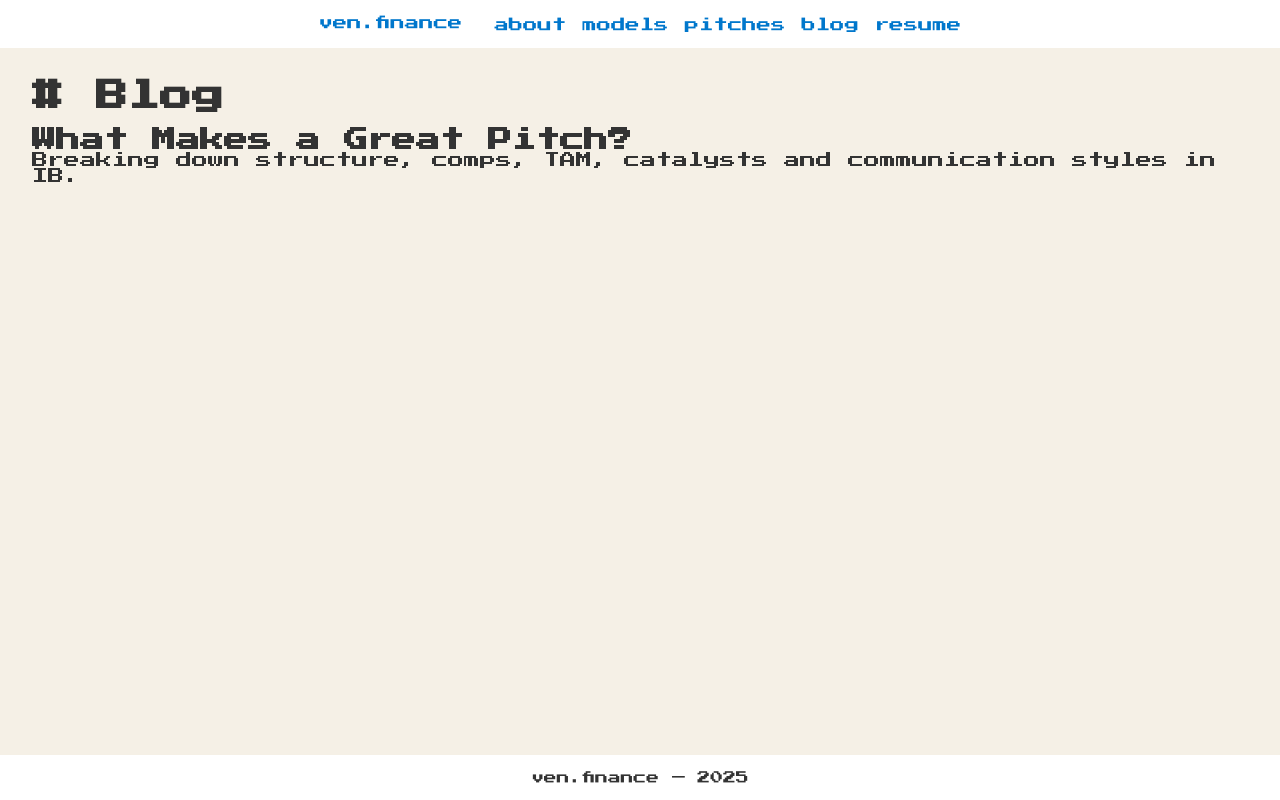
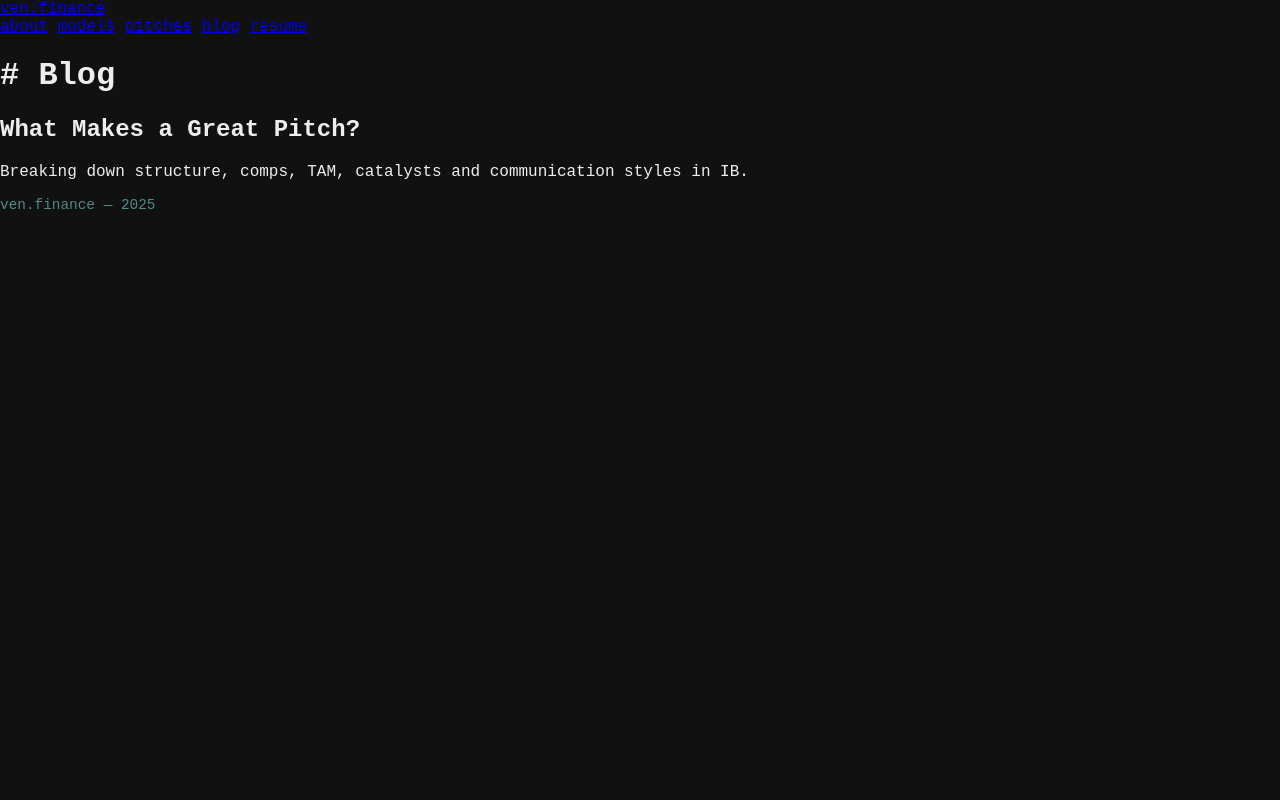
Before and after one commit to zerocouponhero/ven-portfolio, a plain HTML site: page blog.html in a window 1280 px wide. Drawn offline with Linux system fonts and the light colour scheme.

Commit message:
Update style.css

```diff
--- a/assets/css/style.css
+++ b/assets/css/style.css
@@ -1,85 +1,71 @@
-@import url('https://fonts.googleapis.com/css2?family=Press+Start+2P&display=swap');
-
-:root {
-  --bg: #F5F0E6;
-  --panel: #FFFFFF;
-  --text: #333333;
-  --accent: #0077CC;
-  --button-bg: #0077CC;
-  --button-hover: #005FA3;
+/* Retro pixel vibe */
+body {
+  margin: 0;
+  background: #111;
+  color: #eee;
+  font-family: 'Courier New', Courier, monospace;
 }
 
-* {
-  box-sizing: border-box;
-  margin: 0;
-  padding: 0;
+.nav {
+  display: flex;
+  align-items: center;
+  padding: 1rem;
 }
 
-body {
-  background: var(--bg);
-  font-family: 'Press Start 2P', monospace;
-  color: var(--text);
-  min-height: 100vh;
-  display: flex;
-  flex-direction: column;
+.nav a {
+  margin-right: 1.5rem;
+  color: #69f;
+  text-decoration: none;
 }
 
-nav {
-  background: var(--panel);
-  padding: 1rem;
-  display: flex;
-  gap: 2rem;
-  justify-content: center;
+.nav .resume {
+  margin-left: auto;
+  background: #228;
+  padding: 0.3rem 0.6rem;
+  border-radius: 4px;
 }
 
-nav a {
-  color: var(--accent);
-  text-decoration: none;
-  font-size: .9rem;
-  transition: color .2s;
+.nav .resume:hover {
+  background: #44b;
 }
 
-nav a:hover {
-  color: var(--button-bg);
+.centered {
+  max-width: 600px;
+  margin: 8rem auto 0;
+  text-align: left;
 }
 
-main {
-  flex: 1;
-  padding: 2rem;
+.centered h1 {
+  color: #fff;
+  font-size: 2rem;
 }
 
-h1 {
-  font-size: 2rem;
-  margin-bottom: 1rem;
+.centered p {
+  margin-top: 1rem;
+  line-height: 1.4;
 }
 
-.panel {
-  background: var(--panel);
-  padding: 2rem;
-  border: 2px solid var(--accent);
+.button {
+  display: inline-block;
+  margin-top: 1.5rem;
+  background: #69f;
+  color: #111;
+  padding: 0.5rem 1rem;
+  text-decoration: none;
   border-radius: 4px;
-  max-width: 800px;
-  margin: 2rem auto;
+  font-weight: bold;
 }
 
-button.download-btn {
-  margin-top: 1rem;
-  background: var(--button-bg);
-  color: #fff;
-  border: none;
-  padding: .8rem 1.6rem;
-  font-size: .8rem;
-  cursor: pointer;
-  transition: background .2s;
+.button:hover {
+  background: #8bf;
 }
 
-button.download-btn:hover {
-  background: var(--button-hover);
+.separator {
+  border-top: 1px solid #555;
+  margin: 2rem 0;
 }
 
 footer {
-  text-align: center;
-  padding: 1rem;
-  font-size: .8rem;
-  background: var(--panel);
+  font-size: 0.9rem;
+  color: #588;
 }
```
